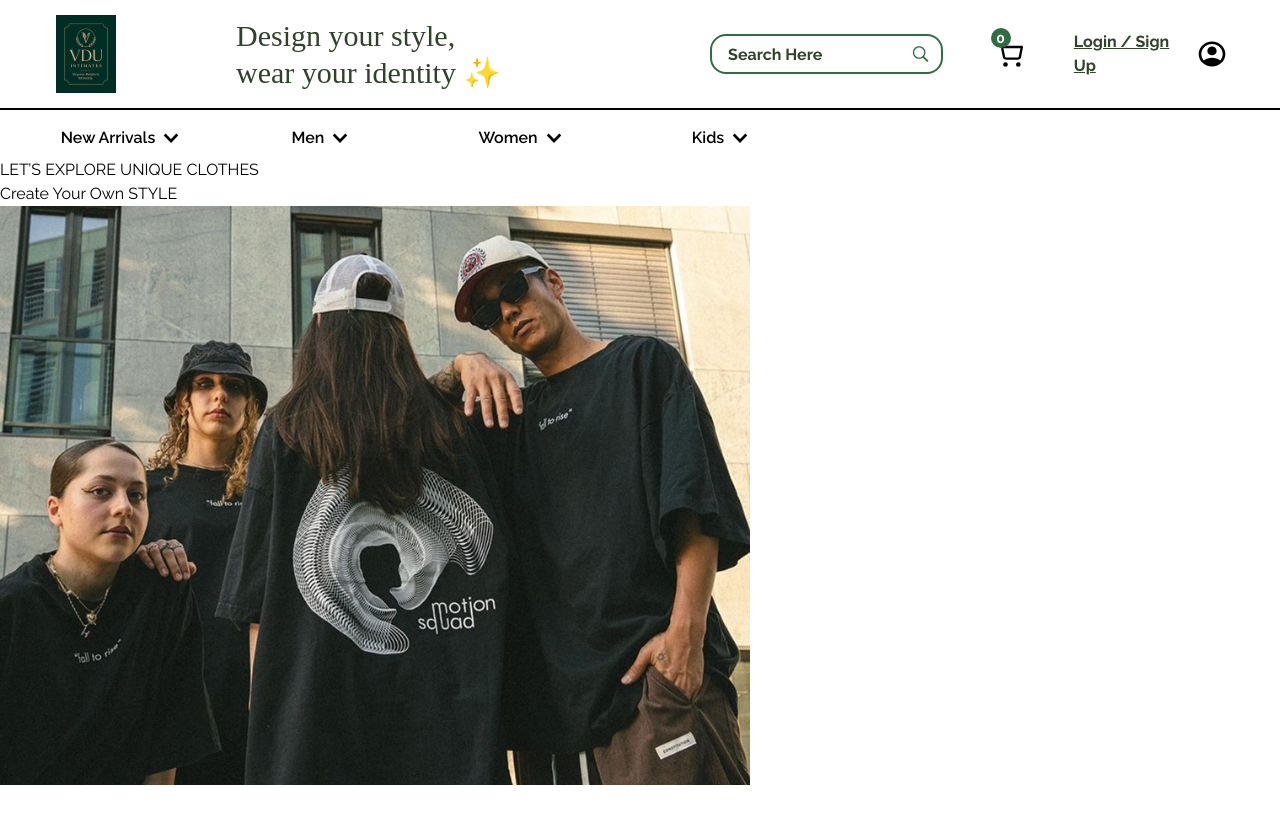
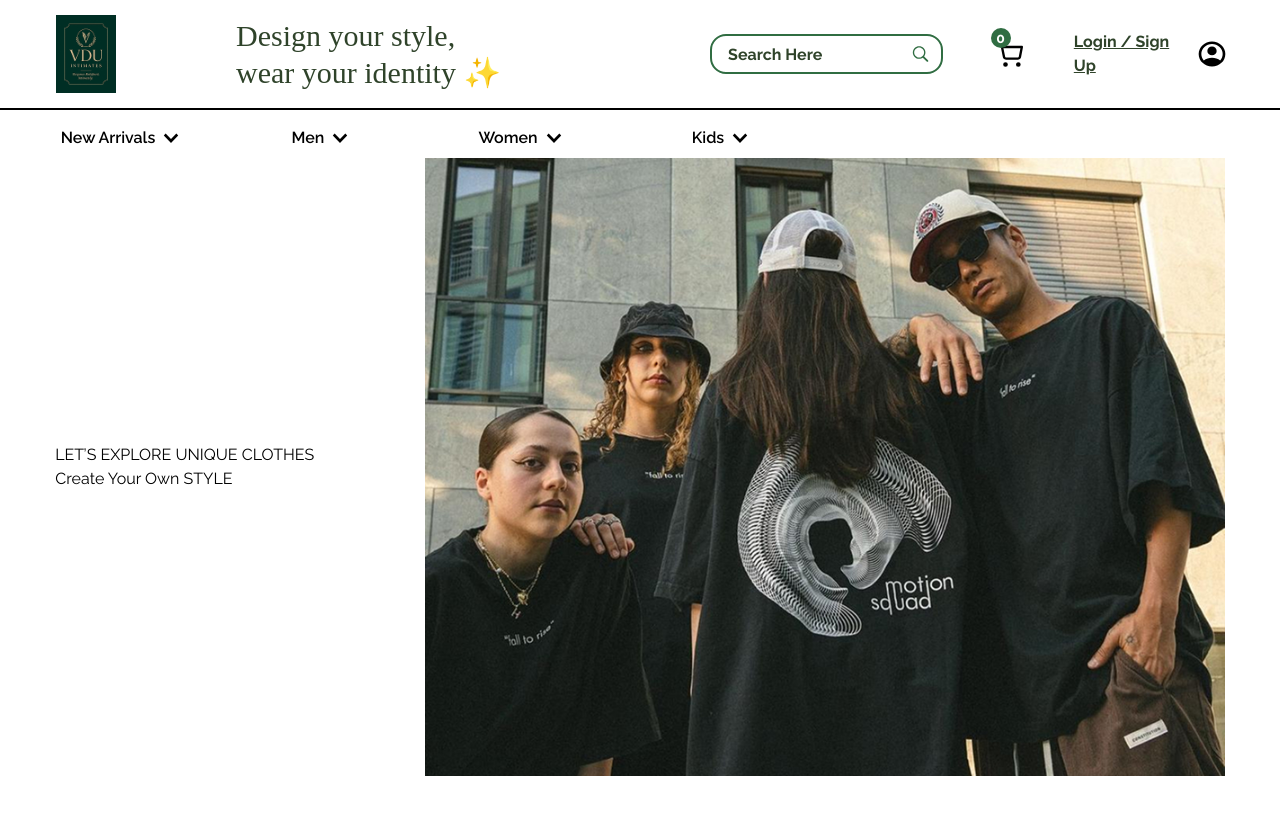
Before and after one commit to VDU-Intimates/vdu-frontend, a Next.js app: page / in a window 1280 px wide. Shown: the top 824 px of the page. Built offline with nearby package versions, Linux system fonts and the light colour scheme; a web font is replaced by a local one.

Commit message:
implement finalized navbar

```diff
--- a/app/layout.tsx
+++ b/app/layout.tsx
@@ -22,7 +22,7 @@ export default function RootLayout({
   return (
     <html lang="en" suppressHydrationWarning>
       <body
-        className={`${raleway.className} antialiased overflow-hidden`}
+        className={`${raleway.className} antialiased overflow-x-hidden`}
       >
         <NavBar />
         {children}
--- a/app/page.tsx
+++ b/app/page.tsx
@@ -4,8 +4,8 @@ export default function Home() {
   return (
 
 
-    <div className="min-h-screen">
-      <div className="">
+    <div className="min-h-screen max-w-screen">
+      <div className="flex items-center justify-around">
         <div>
           <h2>
           LET’S EXPLORE UNIQUE CLOTHES
@@ -15,7 +15,7 @@ export default function Home() {
           </p>
         </div>
         <div>
-          <Image src="/assets/hero_image.jpg" alt="Hero Image " width={750} height={750} />
+          <Image src="/assets/hero_image.jpg" alt="Hero Image " width={800} height={750} />
         </div>
       </div>
     </div>
```
